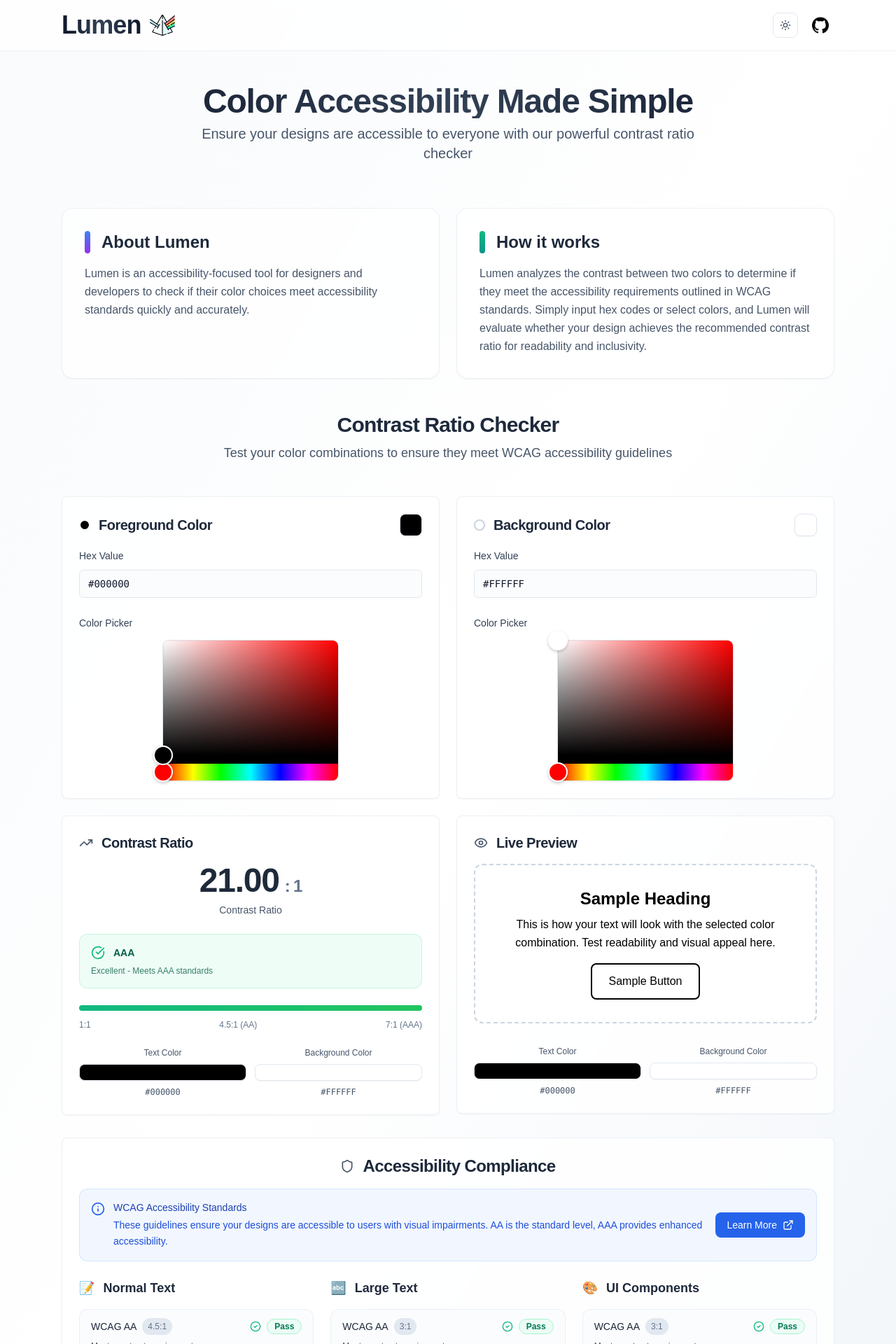
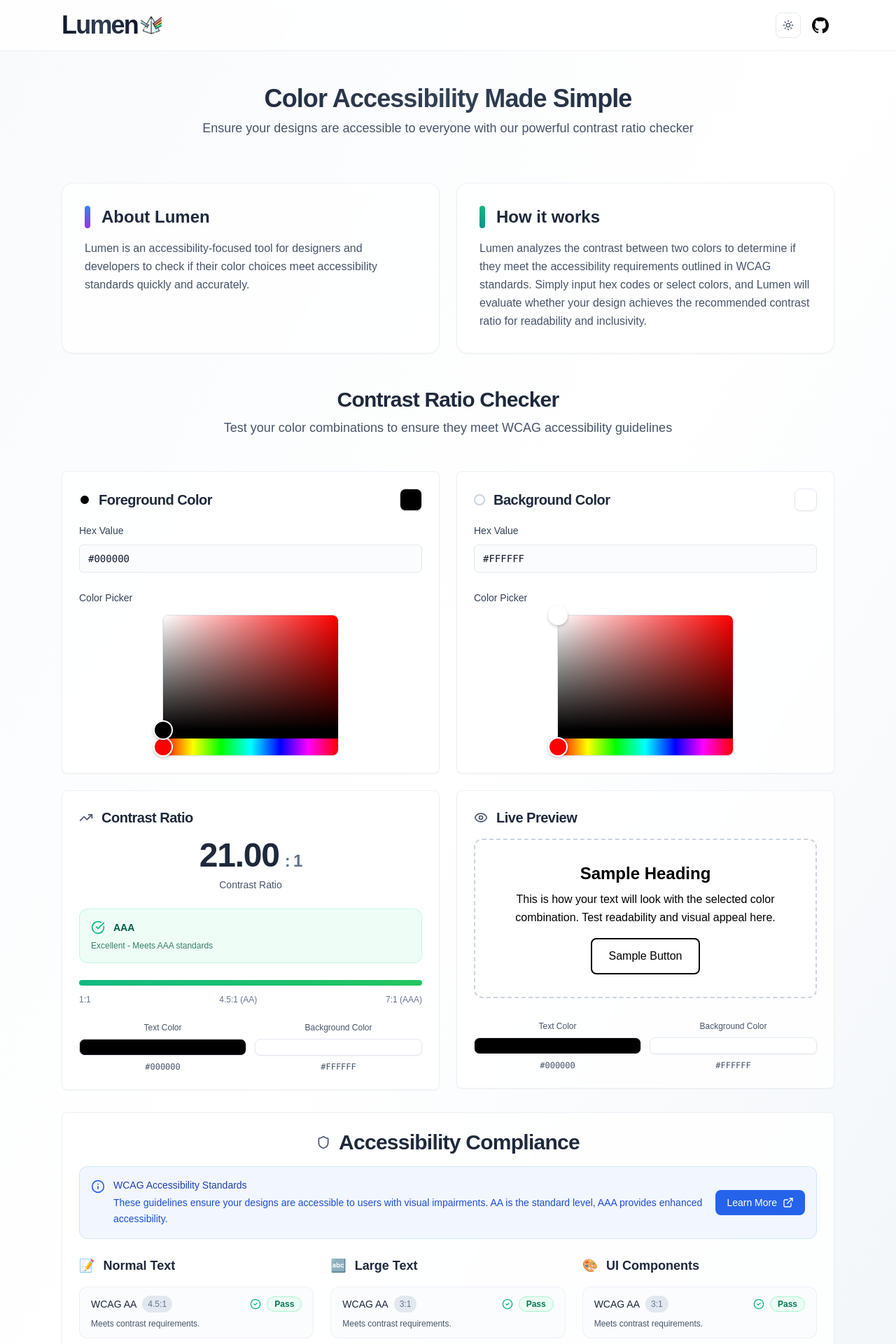
Before and after one commit to ahmadrafidev/lumen, a Next.js app: page / in a window 1280 px wide. Shown: the top 1920 px of the page at 70% size. Built offline with nearby package versions, Linux system fonts and the light colour scheme.

Commit message:
tweaks some font size and layout

```diff
--- a/app/page.tsx
+++ b/app/page.tsx
@@ -15,10 +15,10 @@ export default function Home() {
       {/* Hero Section */}
       <section className="container max-w-6xl mx-auto px-6 py-12">
         <div className="text-center mb-16">
-          <h1 className="text-3xl md:text-5xl tracking-tight font-semibold bg-gradient-to-r from-slate-900 via-slate-700 to-slate-900 dark:from-slate-100 dark:via-slate-300 dark:to-slate-100 bg-clip-text text-transparent mb-2">
+          <h1 className="text-2xl md:text-4xl tracking-tight font-semibold bg-gradient-to-r from-slate-900 via-slate-700 to-slate-900 dark:from-slate-100 dark:via-slate-300 dark:to-slate-100 bg-clip-text text-transparent mb-2">
             Color Accessibility Made Simple
           </h1>
-          <p className="text-lg md:text-xl text-slate-600 dark:text-slate-400 max-w-3xl mx-auto leading-relaxed">
+          <p className="text-base md:text-lg text-slate-600 dark:text-slate-400 max-w-3xl mx-auto leading-normal">
             Ensure your designs are accessible to everyone with our powerful contrast ratio checker
           </p>
         </div>
@@ -28,7 +28,7 @@ export default function Home() {
           <div className="bg-white/70 dark:bg-slate-900/70 backdrop-blur-sm rounded-2xl p-8 border border-slate-200/60 dark:border-slate-800/60 shadow-sm hover:shadow-md dark:hover:shadow-slate-900/50 transition-all duration-300">
             <div className="flex items-center mb-4">
               <div className="w-2 h-8 bg-gradient-to-b from-blue-500 to-purple-600 rounded-full mr-4"></div>
-              <h2 className="text-2xl font-semibold text-slate-800 dark:text-slate-200">
+              <h2 className="text-xl md:text-2xl font-semibold text-slate-800 dark:text-slate-200">
                 About Lumen
               </h2>
             </div>
@@ -40,7 +40,7 @@ export default function Home() {
           <div className="bg-white/70 dark:bg-slate-900/70 backdrop-blur-sm rounded-2xl p-8 border border-slate-200/60 dark:border-slate-800/60 shadow-sm hover:shadow-md dark:hover:shadow-slate-900/50 transition-all duration-300">
             <div className="flex items-center mb-4">
               <div className="w-2 h-8 bg-gradient-to-b from-emerald-500 to-teal-600 rounded-full mr-4"></div>
-              <h2 className="text-2xl font-semibold text-slate-800 dark:text-slate-200">
+              <h2 className="text-xl md:text-2xl font-semibold text-slate-800 dark:text-slate-200">
                 How it works
               </h2>
             </div>
--- a/components/Footer/Footer.tsx
+++ b/components/Footer/Footer.tsx
@@ -2,19 +2,19 @@ import Link from "next/link"
 
 export function Footer() {
   return (
-    <footer className="flex items-center justify-between">
+    <footer className="flex flex-col md:flex-row items-center justify-between">
       <p className="text-sm font-medium text-slate-600 dark:text-slate-400">
         Built with ❤️ by{" "}
         <Link
           href="https://x.com/rafiwiranaa"
-          className="text-slate-800 dark:text-slate-200 hover:text-blue-600 dark:hover:text-blue-400 transition-colors duration-200 font-semibold"
+          className="text-slate-800 dark:text-slate-200 hover:text-blue-600 dark:hover:text-blue-400 hover:underline transition-colors duration-200 font-semibold"
           aria-label="Visit Rafi's Twitter"
         >
           Rafi
         </Link>
       </p>
       <p className="text-sm font-medium text-slate-600 dark:text-slate-400">
-        &copy; {new Date().getFullYear()} Lumen. All rights reserved.
+        &copy; {new Date().getFullYear()} Lumen.
       </p>
     </footer>
   )
--- a/components/Header/Header.tsx
+++ b/components/Header/Header.tsx
@@ -5,21 +5,21 @@ import { ThemeToggle } from "@/components/theme-toggle"
 export function Header() {
   return (
     <header className="flex items-center justify-between">
-      <Link className="flex items-center space-x-3 group" href="/">
-        <h1 className="text-4xl font-bold bg-gradient-to-r from-slate-900 via-slate-700 to-slate-900 dark:from-slate-100 dark:via-slate-300 dark:to-slate-100 bg-clip-text text-transparent tracking-tight group-hover:from-blue-600 group-hover:via-purple-600 group-hover:to-blue-600 dark:group-hover:from-blue-400 dark:group-hover:via-purple-400 dark:group-hover:to-blue-400 transition-all duration-300">
+      <Link className="flex items-center space-x-1 group" href="/">
+        <h1 className="text-2xl md:text-4xl font-bold bg-gradient-to-r from-slate-900 via-slate-700 to-slate-900 dark:from-slate-100 dark:via-slate-300 dark:to-slate-100 bg-clip-text text-transparent tracking-tighter group-hover:from-blue-600 group-hover:via-purple-600 group-hover:to-blue-600 dark:group-hover:from-blue-400 dark:group-hover:via-purple-400 dark:group-hover:to-blue-400 transition-all duration-200">
           Lumen
         </h1>
         <div className="relative">
           <Image
             alt="lumen icon"
             src="/images/prism.png"
-            height={36}
-            width={36}
-            className="group-hover:scale-110 transition-transform duration-300"
+            height={30}
+            width={30}
+            className="group-hover:scale-110 transition-transform duration-200"
           />
         </div>
       </Link>
-      <div className="flex items-center space-x-3">
+      <div className="flex items-center space-x-2">
         <ThemeToggle />
         <Link
           href="https://github.com/ahmadrafidev/lumen"
--- a/components/Home/HomePage.tsx
+++ b/components/Home/HomePage.tsx
@@ -37,7 +37,7 @@ export default function HomePage() {
       </div>
 
       {/* Main Tool Grid */}
-      <div className="grid md:grid-cols-2 gap-6 mb-8">
+      <div className="grid md:grid-cols-2 gap-4 md:gap-6 mb-8">
         <div className="space-y-6">
           <ForegroundCard
             color={foregroundColor}
--- a/components/PassCheckCard/PassCheckCard.tsx
+++ b/components/PassCheckCard/PassCheckCard.tsx
@@ -96,7 +96,7 @@ const PassCheckCard: React.FC<PassCheckCardProps> = ({ contrastRatio }) => {
       <CardHeader className="pb-6">
         <div className="flex flex-col space-y-4">
           {/* Main Title */}
-          <CardTitle className="text-xl md:text-2xl font-semibold text-slate-800 dark:text-slate-200 flex items-center justify-center">
+          <CardTitle className=" text-xl md:text-3xl font-semibold text-slate-800 dark:text-slate-200 flex items-center justify-center">
             <Shield className="w-5 h-5 mr-3 text-slate-600 dark:text-slate-400" />
             Accessibility Compliance
           </CardTitle>
```
